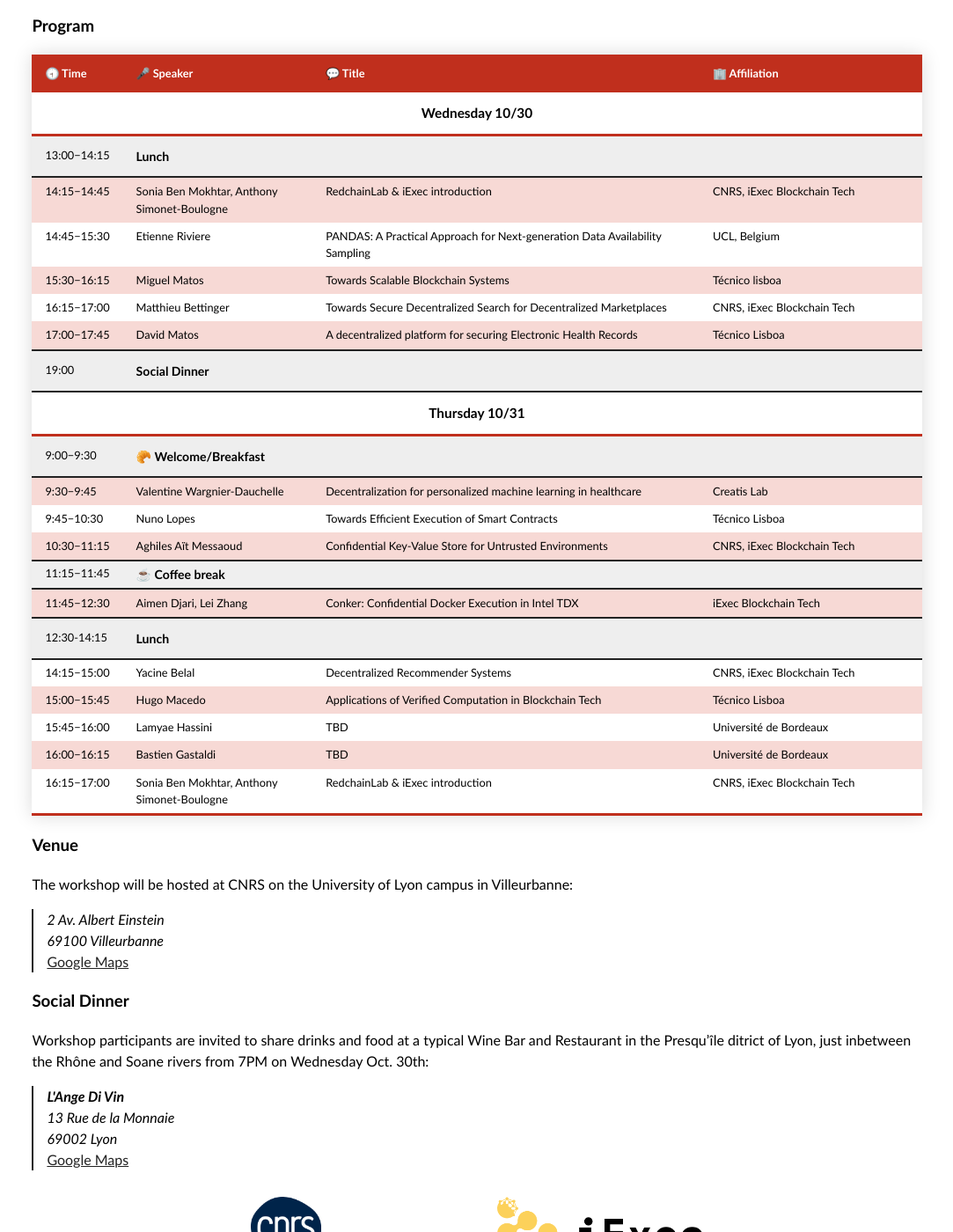
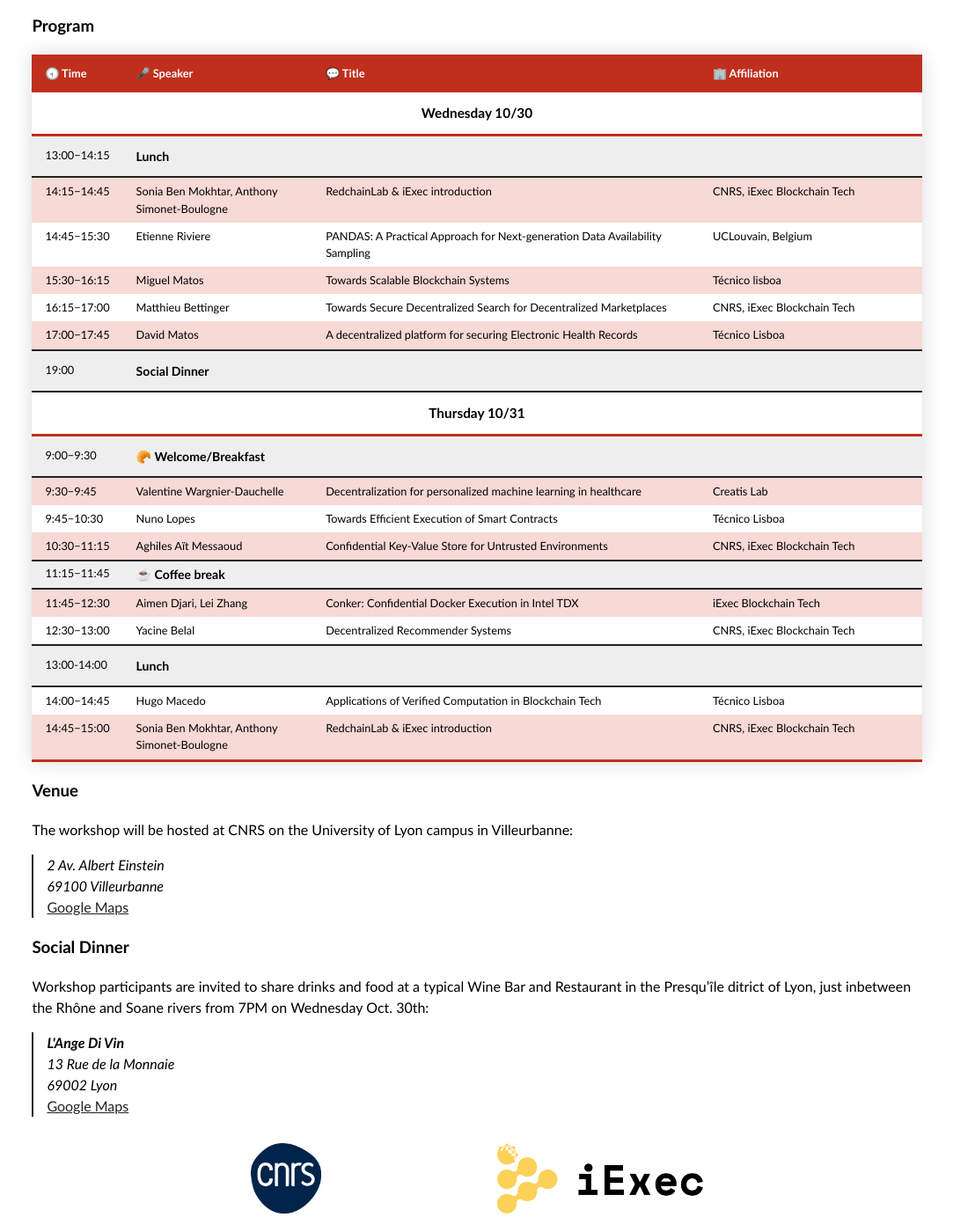
Before and after one commit to RedChainLab/RedChainLab.github.io, a Jekyll site: the page built from 2024-workshop.markdown, in a window 1280 px wide and 1400 px high, scrolled down 841 px. Shown: the whole window at 88% size, without its empty margins (98-1181 px from the left). Built offline with Jekyll 4.4.1, drawn with Linux system fonts in a browser that asks for light colours.

Commit message:
Program update (Thur. afternoon)

```diff
--- a/2024-workshop.markdown
+++ b/2024-workshop.markdown
@@ -50,7 +50,7 @@
          <td class="time">14:45−15:30</td>
          <td class="speaker">Etienne Riviere</td>
          <td class="title">PANDAS: A Practical Approach for Next-generation Data Availability Sampling</td>
-         <td class="affiliation">UCL, Belgium</td>
+         <td class="affiliation">UCLouvain, Belgium</td>
       </tr>
       <tr>
          <td class="time">15:30−16:15</td>
@@ -109,38 +109,24 @@
          <td class="title">Conker: Confidential Docker Execution in Intel TDX</td>
          <td class="affiliation">iExec Blockchain Tech</td>
       </tr>
-      <tr class="break">
-         <td class="time">12:30-14:15</td>
-         <td colspan="3">Lunch</td>
-      </tr>
       <tr>
-      </tr>
-      <tr>
-         <td class="time">14:15−15:00</td>
+         <td class="time">12:30−13:00</td>
          <td class="speaker">Yacine Belal</td>
          <td class="title">Decentralized Recommender Systems</td>
          <td class="affiliation">CNRS, iExec Blockchain Tech</td>
       </tr>
+      <tr class="break">
+         <td class="time">13:00-14:00</td>
+         <td colspan="3">Lunch</td>
+      </tr>
       <tr>
-         <td class="time">15:00−15:45</td>
+         <td class="time">14:00−14:45</td>
          <td class="speaker">Hugo Macedo</td>
          <td class="title">Applications of Verified Computation in Blockchain Tech</td>
          <td class="affiliation">Técnico Lisboa</td>
       </tr>
       <tr>
-         <td class="time">15:45−16:00</td>
-         <td class="speaker">Lamyae Hassini</td>
-         <td class="title">TBD</td>
-         <td class="affiliation">Université de Bordeaux</td>
-      </tr>
-      <tr>
-         <td class="time">16:00−16:15</td>
-         <td class="speaker">Bastien Gastaldi</td>
-         <td class="title">TBD</td>
-         <td class="affiliation">Université de Bordeaux</td>
-      </tr>
-      <tr>
-         <td class="time">16:15−17:00</td>
+         <td class="time">14:45−15:00</td>
          <td class="speaker">Sonia Ben Mokhtar, Anthony Simonet-Boulogne</td>
          <td class="title">RedchainLab &amp; iExec introduction</td>
          <td class="affiliation">CNRS, iExec Blockchain Tech</td>
```
